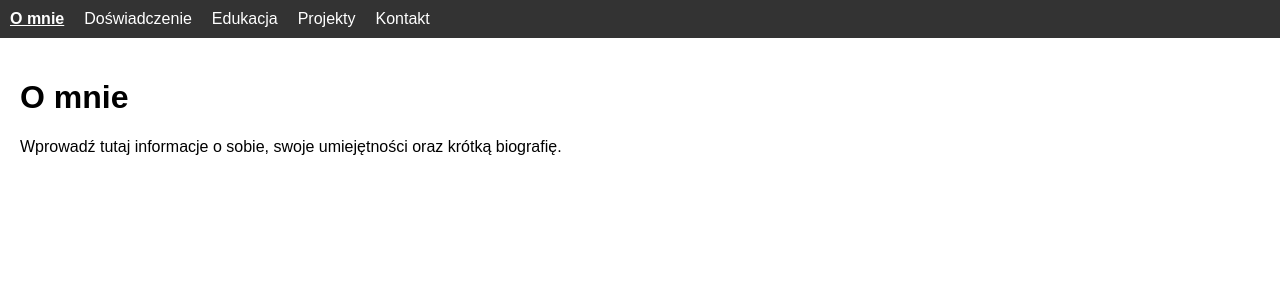
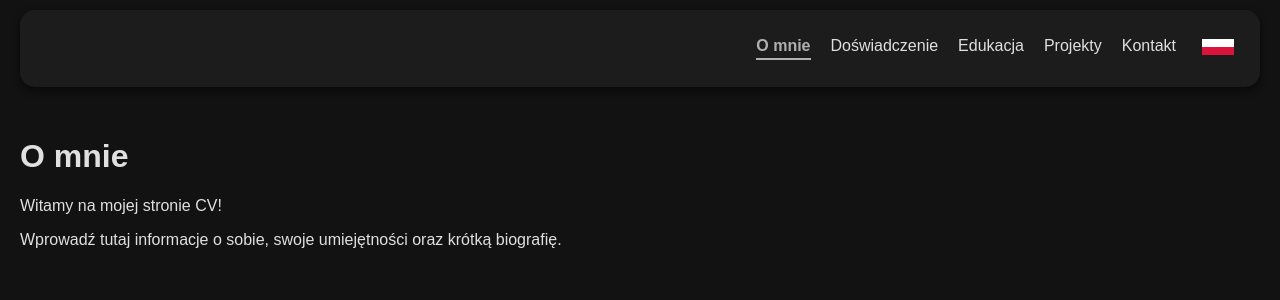
Before and after one commit to Puegoo/CV_WebSite, a React (Vite) app: page / in a window 1280 px wide. Shown: the top 300 px of the page. Built offline with nearby package versions, Linux system fonts and the light colour scheme.

Commit message:
Update Navbar styling and language support

```diff
--- a/src/components/Navbar.css
+++ b/src/components/Navbar.css
@@ -1,6 +1,11 @@
 .navbar {
-    background-color: #333;
-    padding: 10px;
+    background-color: #1C1C1C;
+    border-radius: 15px;
+    padding: 20px;
+    margin: 10px 20px;
+    box-shadow: 0 4px 8px rgba(0, 0, 0, 0.5);
+    width: calc(100% - 40px);
+    box-sizing: border-box;
   }
 
   .navbar ul {
@@ -9,14 +14,67 @@
     gap: 20px;
     margin: 0;
     padding: 0;
+    justify-content: flex-end;
+    align-items: center;
+  }
+
+  .navbar li {
+    display: flex;
+    align-items: center;
   }
 
   .navbar a {
-    color: white;
+    color: #E0E0E0;
     text-decoration: none;
+    font-weight: 500;
+    transition: color 0.3s ease;
+    position: relative;
+    padding-bottom: 5px;
+  }
+
+  /* Efekt podkreślenia */
+  .navbar a:after {
+    content: '';
+    position: absolute;
+    width: 0;
+    height: 2px;
+    bottom: 0;
+    left: 0;
+    background-color: #b0b0b0;
+    transition: width 0.3s ease;
+  }
+
+  .navbar a:hover:after {
+    width: 100%;
+  }
+
+  .navbar a:hover {
+    color: #b0b0b0;
   }
 
   .navbar a.active {
     font-weight: bold;
-    text-decoration: underline;
+    color: #b0b0b0;
   }
+
+  .navbar a.active:after {
+    content: '';
+    position: absolute;
+    width: 100%;
+    height: 2px;
+    bottom: 0;
+    left: 0;
+    background-color: #b0b0b0;
+  }
+
+  /* Opcjonalnie: styl dla przycisku zmiany języka */
+  .navbar button {
+    background: none;
+    border: none;
+    cursor: pointer;
+  }
+
+  .navbar button img {
+    width: 32px;
+    height: 32px;
+  }
--- a/src/components/Navbar.jsx
+++ b/src/components/Navbar.jsx
@@ -1,39 +1,63 @@
-import React from 'react'
-import { NavLink } from 'react-router-dom'
-import './Navbar.css'
+import React from 'react';
+import { NavLink } from 'react-router-dom';
+import { useTranslation } from 'react-i18next';
+import polishFlag from '../assets/polish-flag.svg';
+import englishFlag from '../assets/english-flag.svg';
+import './Navbar.css';
 
 function Navbar() {
+  const { t, i18n } = useTranslation();
+
+  const toggleLanguage = () => {
+    const newLang = i18n.language === 'pl' ? 'en' : 'pl';
+    i18n.changeLanguage(newLang);
+  };
+
   return (
     <nav className="navbar">
       <ul>
         <li>
           <NavLink to="/" end className={({ isActive }) => (isActive ? "active" : "")}>
-            O mnie
+            {t('about')}
           </NavLink>
         </li>
         <li>
           <NavLink to="/experience" className={({ isActive }) => (isActive ? "active" : "")}>
-            Doświadczenie
+            {t('experience')}
           </NavLink>
         </li>
         <li>
           <NavLink to="/education" className={({ isActive }) => (isActive ? "active" : "")}>
-            Edukacja
+            {t('education')}
           </NavLink>
         </li>
         <li>
           <NavLink to="/projects" className={({ isActive }) => (isActive ? "active" : "")}>
-            Projekty
+            {t('projects')}
           </NavLink>
         </li>
         <li>
           <NavLink to="/contact" className={({ isActive }) => (isActive ? "active" : "")}>
-            Kontakt
+            {t('contact')}
           </NavLink>
+        </li>
+        <li>
+          {/* Przycisk zmiany języka */}
+          <button
+            onClick={toggleLanguage}
+            style={{ background: 'none', border: 'none', cursor: 'pointer' }}
+            aria-label="Zmień język"
+          >
+            <img
+              src={i18n.language === 'pl' ? polishFlag : englishFlag}
+              alt={i18n.language === 'pl' ? 'Polski' : 'English'}
+              style={{ width: '32px', height: '32px' }}
+            />
+          </button>
         </li>
       </ul>
     </nav>
-  )
+  );
 }
 
-export default Navbar
+export default Navbar;
--- /dev/null
+++ b/src/i18n.js
@@ -0,0 +1,39 @@
+// src/i18n.js
+import i18n from 'i18next';
+import { initReactI18next } from 'react-i18next';
+
+const resources = {
+  pl: {
+    translation: {
+      "about": "O mnie",
+      "experience": "Doświadczenie",
+      "education": "Edukacja",
+      "projects": "Projekty",
+      "contact": "Kontakt",
+      "welcome": "Witamy na mojej stronie CV!"
+    }
+  },
+  en: {
+    translation: {
+      "about": "About me",
+      "experience": "Experience",
+      "education": "Education",
+      "projects": "Projects",
+      "contact": "Contact",
+      "welcome": "Welcome to my CV page!"
+    }
+  }
+};
+
+i18n
+  .use(initReactI18next)
+  .init({
+    resources,
+    lng: 'pl',
+    fallbackLng: 'en',
+    interpolation: {
+      escapeValue: false
+    }
+  });
+
+export default i18n;
--- a/src/index.css
+++ b/src/index.css
@@ -1,4 +1,6 @@
 body {
   margin: 0;
   font-family: Arial, sans-serif;
+  background-color: #121212;
+  color: #E0E0E0;
 }
--- a/src/main.jsx
+++ b/src/main.jsx
@@ -3,6 +3,7 @@ import ReactDOM from 'react-dom/client'
 import { BrowserRouter } from 'react-router-dom'
 import App from './App'
 import './index.css'  // globalne style
+import './i18n';
 
 ReactDOM.createRoot(document.getElementById('root')).render(
   <React.StrictMode>
--- a/src/pages/About.jsx
+++ b/src/pages/About.jsx
@@ -1,12 +1,17 @@
-import React from 'react'
+// src/pages/About.jsx
+import React from 'react';
+import { useTranslation } from 'react-i18next';
 
 function About() {
+  const { t } = useTranslation();
+
   return (
     <div>
-      <h1>O mnie</h1>
+      <h1>{t('about')}</h1>
+      <p>{t('welcome')}</p>
       <p>Wprowadź tutaj informacje o sobie, swoje umiejętności oraz krótką biografię.</p>
     </div>
-  )
+  );
 }
 
-export default About
+export default About;
```
Also changed, not shown: src/assets/english-flag.svg (added), src/assets/polish-flag.svg (added).
